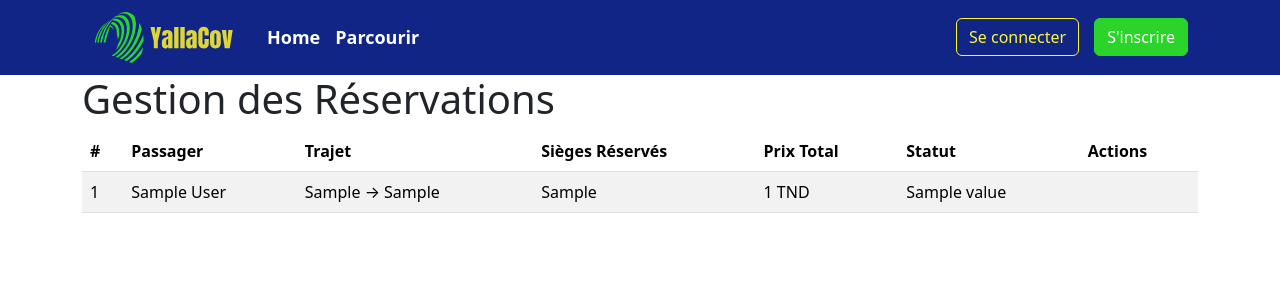
After one commit to ShaheenJawadi/yallaCov, a Symfony app: template templates/booking/driver_bookings.html.twig in a window 1280 px wide. The commit adds this page. Shown: the top 300 px of the page. Run offline with Twig, Linux system fonts and the light colour scheme; the template is opened without the code that fills it: most values are stand-ins (such as "Sample title", 1, 10 or a date in 2020); some libraries are stand-ins or nearby versions.

Commit message:
Feat :Add booking operations

```diff
--- /dev/null
+++ b/templates/booking/driver_bookings.html.twig
@@ -0,0 +1,39 @@
+{% extends 'base.html.twig' %}
+
+{% block body %}
+    <div class="container mt-5">
+        <h1>Gestion des Réservations</h1>
+
+        <table class="table table-striped">
+            <thead>
+                <tr>
+                    <th>#</th>
+                    <th>Passager</th>
+                    <th>Trajet</th>
+                    <th>Sièges Réservés</th>
+                    <th>Prix Total</th>
+                    <th>Statut</th>
+                    <th>Actions</th>
+                </tr>
+            </thead>
+            <tbody>
+                {% for booking in bookings %}
+                    <tr>
+                        <td>{{ booking.id }}</td>
+                        <td>{{ booking.passenger.firstName }} {{ booking.passenger.lastName }}</td>
+                        <td>{{ booking.ride.departureCity }} → {{ booking.ride.arrivalCity }}</td>
+                        <td>{{ booking.seatsBooked }}</td>
+                        <td>{{ booking.totalPrice }} TND</td>
+                        <td>{{ booking.status.value }}</td>
+                        <td>
+                            {% if booking.status.value == 'pending' %}
+                                <a href="{{ path('booking_confirm', {id: booking.id}) }}" class="btn btn-success btn-sm">Confirmer</a>
+                                <a href="{{ path('booking_reject', {id: booking.id}) }}" class="btn btn-danger btn-sm">Rejeter</a>
+                            {% endif %}
+                        </td>
+                    </tr>
+                {% endfor %}
+            </tbody>
+        </table>
+    </div>
+{% endblock %}
--- a/templates/layout/header.html.twig
+++ b/templates/layout/header.html.twig
@@ -1,37 +1,45 @@
 <header>
-
     <div class="container">
-
         <div class="headerWrapper">
             <a href="{{ path('app_home') }}" class="logoHolder">
                 <img src="{{ asset('images/logo.svg') }}" alt="">
             </a>
             <div class="headerNavs">
                 <div class="navTitles">
+                    <a href="{{ path('app_home') }}">Home</a>
+                    <a href="{{ path('app_ride_listing') }}">Parcourir</a>
+                    {% if is_granted('ROLE_DRIVER') %}
+                        <a href="{{ path('app_new_ride') }}">Publier un Trajet</a>
+                    {% endif %}
+                </div>
 
-
-					<a href="{{ path('app_home') }}">Home</a>
-					<a href="{{ path('app_ride_listing') }}">Parcourire</a>
-					<a href="{{ path('app_new_ride') }}">Publier un Trajet</a>
-
-
-				</div>
                 {% if app.user %}
                     <div class="authSection">
-
+                        <!-- Profile Dropdown -->
+                        <div class="dropdown">
+                            <button class="btn btn-outline-secondary dropdown-toggle" type="button" id="profileDropdown" data-bs-toggle="dropdown" aria-expanded="false">
+                                {{ app.user.firstName ~ ' ' ~ app.user.lastName }}
+                            </button>
+                            <ul class="dropdown-menu dropdown-menu-end" aria-labelledby="profileDropdown">
                                 {% if is_granted('ROLE_DRIVER') %}
-							<a href="{{ path('app_new_ride') }}" class="btn btn-primary">Ajouter un trajet</a>
+                                    <li><a class="dropdown-item" href="{{ path('driver_bookings') }}">Mes Réservations</a></li>
+                                    <li><a class="dropdown-item" href="{{ path('driver_bookings') }}">Mes Trajets</a></li>
+                                    <li><a class="dropdown-item" href="{{ path('app_new_ride') }}">Ajouter un Trajet</a></li>
                                 {% endif %}
-						<a class="btn btn-outline-danger" href="{{ path('app_logout') }}">Déconnexion</a>
+                                {% if is_granted('ROLE_CLIENT') %}
+                                    <li><a class="dropdown-item" href="{{ path('user_bookings') }}">Mes Réservations</a></li>
+                                {% endif %}
+                                <li><hr class="dropdown-divider"></li>
+                                <li><a class="dropdown-item" href="{{ path('app_logout') }}">Déconnexion</a></li>
+                            </ul>
+                        </div>
                     </div>
                 {% else %}
                     <div class="authSection">
                         <a href="{{ path('app_login') }}" class="btn btn-outline-secondary">Se connecter</a>
-
                         <a class="btn btn-primary" href="{{ path('app_register') }}">S'inscrire</a>
                     </div>
                 {% endif %}
-
             </div>
         </div>
     </div>
```
Also changed, not shown: src/Controller/RideController.php (+50 -4 lines), src/Repository/BookingRepository.php (+14 -0 lines), 1 other file. Lines whose indentation alone changed are shown as unchanged.
